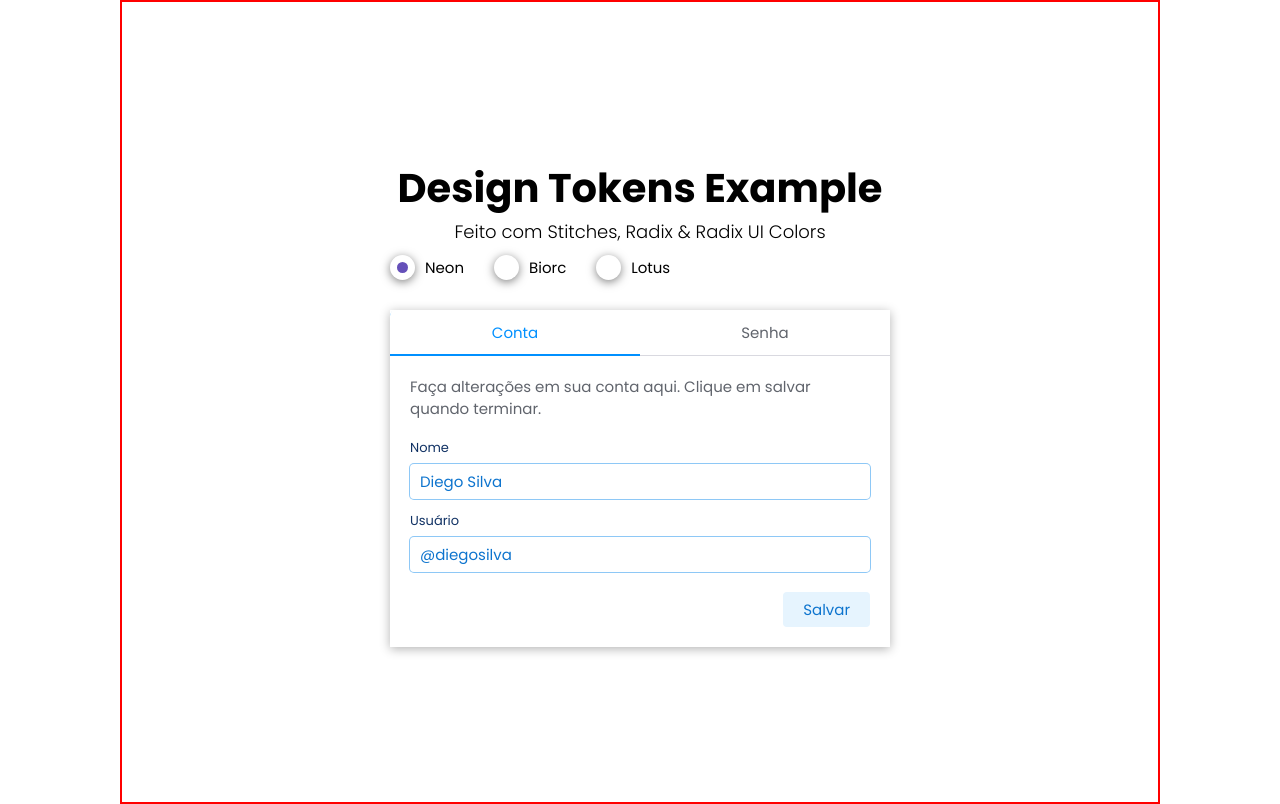
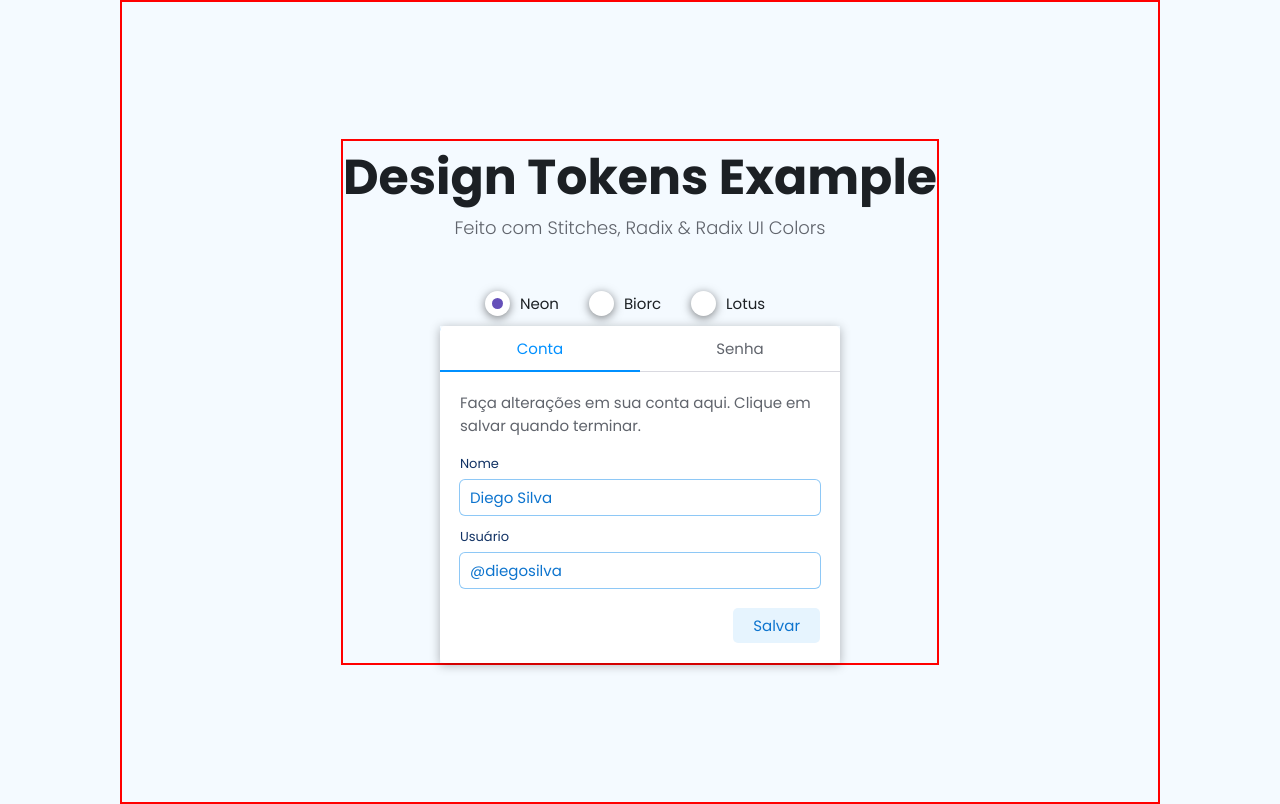
Before and after one commit to diegosilvatech/example--stitches-agnostic, a Next.js app: page / in a window 1280 px wide. Built offline with nearby package versions, Linux system fonts and the light colour scheme.

Commit message:
feat: update tokens

```diff
--- a/src/components/Authenticator/styles.ts
+++ b/src/components/Authenticator/styles.ts
@@ -3,34 +3,37 @@ import { css } from 'styles/stitches.config';
 export const root = css({
   display: 'flex',
   flexDirection: 'column',
-  boxShadow: '$ds-shadow__tab-root'
+  boxShadow: '$ds-shadow__tab-root',
+  maxWidth: 400
 });
 
 export const list = css({
+  display: 'flex',
   flexShrink: 0,
-  display: 'flex',
   borderBottom: '1px solid $ds-color__gray-06'
 });
 
 export const trigger = css({
   all: 'unset',
+  color: '$ds-color__gray-11',
+  backgroundColor: '$ds-color__background-element',
+  fontSize: '$ds-font-size__medium',
   fontFamily: 'inherit',
-  color: '$ds-color__gray-11',
-  backgroundColor: '$ds-color__background',
+  lineHeight: '$ds-line-height__normal',
+  display: 'flex',
+  flex: 1,
+  height: 45,
   padding: '0 $ds-space-04',
-  height: 45,
-  flex: 1,
-  display: 'flex',
   alignItems: 'center',
   justifyContent: 'center',
-  fontSize: 15,
-  lineHeight: 1,
+
   userSelect: 'none',
-  '&:first-child': { borderTopLeftRadius: 6 },
-  '&:last-child': { borderTopRightRadius: 6 },
+
+  '&:first-child': { borderTopLeftRadius: '$ds-radii__small' },
+  '&:last-child': { borderTopRightRadius: '$ds-radii__small' },
   '&:hover': { color: '$ds-color__primary-11' },
   '&[data-state="active"]': {
-    color: '$ds-color__primary-09',
+    color: '$ds-color__primary',
     boxShadow: '$ds-shadow__tab__active'
   },
   '&:focus': {
@@ -40,11 +43,11 @@ export const trigger = css({
 });
 
 export const content = css({
+  backgroundColor: '$ds-color__background-element',
   flexGrow: 1,
   padding: '$ds-space-04',
-  backgroundColor: '$ds-color__background',
-  borderBottomLeftRadius: 6,
-  borderBottomRightRadius: 6,
+  borderBottomLeftRadius: '$ds-radii__small',
+  borderBottomRightRadius: '$ds-radii__small',
   outline: 'none',
   '&:focus': { boxShadow: '$ds-shadow__tab-content__focused' }
 });
@@ -52,37 +55,37 @@ export const content = css({
 export const text = css({
   marginBottom: '$ds-space-04',
   color: '$ds-color__gray-11',
-  fontSize: 15,
-  lineHeight: 1.5
+  fontSize: '$ds-font-size__medium',
+  lineHeight: '$ds-line-height__large'
 });
 
 export const fieldset = css({
   all: 'unset',
-  marginBottom: '$ds-space-03',
-  width: '100%',
   display: 'flex',
   flexDirection: 'column',
-  justifyContent: 'flex-start'
+  justifyContent: 'flex-start',
+  width: '100%',
+  marginBottom: '$ds-space-03'
 });
 
 export const label = css({
-  fontSize: 13,
-  lineHeight: 1,
+  color: '$ds-color__primary-12',
+  fontSize: '$ds-font-size__small',
+  lineHeight: '$ds-line-height__normal',
   marginBottom: '$ds-space-02',
-  color: '$ds-color__primary-12',
   display: 'block'
 });
 
 export const input = css({
   all: 'unset',
   flex: '1 0 auto',
-  borderRadius: 4,
+  height: 35,
   padding: '0 10px',
-  fontSize: 15,
-  lineHeight: 1,
   color: '$ds-color__primary-11',
+  borderRadius: '$ds-radii__small',
+  fontSize: '$ds-font-size__medium',
+  lineHeight: '$ds-line-height__normal',
   boxShadow: '$ds-shadow__input__normal',
-  height: 35,
   '&:focus': { boxShadow: '$ds-shadow__input__focused' }
 });
 
@@ -93,17 +96,17 @@ export const button = css({
   display: 'inline-flex',
   alignItems: 'center',
   justifyContent: 'center',
-  borderRadius: 4,
+  height: 35,
   padding: '0 $ds-space-04',
-  fontSize: 15,
-  lineHeight: 1,
+  borderRadius: '$ds-radii__small',
+  fontSize: '$ds-font-size__medium',
+  lineHeight: '$ds-line-height__normal',
   fontWeight: 500,
-  height: 35,
 
   variants: {
     variant: {
       secondary: {
-        backgroundColor: '$ds-color__background',
+        backgroundColor: '$ds-color__background-element',
         color: '$ds-color__primary-11',
         boxShadow: '$ds-shadow__button__normal',
         '&:focus': { boxShadow: '$ds-shadow__button__focused' }
--- a/src/styles/globalStyles.ts
+++ b/src/styles/globalStyles.ts
@@ -6,8 +6,8 @@ export const globalStyles = globalCss({
     padding: 0
   },
   body: {
-    backgroundColor: '$applicationBackground',
-    color: '$text',
+    backgroundColor: '$ds-color__background-app',
+    color: '$ds-color__text__high-contrast',
     fontFamily: "'Poppins', sans-serif"
   },
   button: {
--- a/src/styles/stitches.config.ts
+++ b/src/styles/stitches.config.ts
@@ -13,25 +13,11 @@ export const {
   theme: {
     colors: neonTokens.colors,
     shadows: neonTokens.shadows,
-    space: neonTokens.space,
-    radii: {
-      0: '4px',
-      1: '8px',
-      2: '16px',
-      rounded: '999px'
-    },
-    fontSizes: {
-      1: '16px',
-      2: '18px',
-      3: '24px',
-      4: '32px',
-      5: '40px',
-      6: '48px'
-    },
-    transitions: {
-      default: '.3s ease',
-      fast: '.1s ease'
-    },
+    space: neonTokens.spaces,
+    radii: neonTokens.radii,
+    fontSizes: neonTokens.fontSizes,
+    lineHeights: neonTokens.lineHeights,
+    transitions: neonTokens.transitions,
     zIndices: {
       base: 10,
       menu: 20,
--- a/src/styles/tokens/biorc/colors.ts
+++ b/src/styles/tokens/biorc/colors.ts
@@ -16,6 +16,5 @@ export const biorcTokens = {
   colors: { ...colors },
   shadows: {
     smooth: `0 2px 10px ${blackA.blackA5}`
-    // smooth: `0 2px 10px red`
   }
 };
--- a/src/styles/tokens/neon/colors.ts
+++ b/src/styles/tokens/neon/colors.ts
@@ -1,18 +1,23 @@
 import { blue, blackA, slate } from '@radix-ui/colors';
 
 const colors = {
-  'ds-color__primary-09': blue.blue9,
-
+  'ds-color__primary': '$ds-color__primary-09',
+  'ds-color__primary-02': blue.blue2,
   'ds-color__primary-03': blue.blue3,
   'ds-color__primary-04': blue.blue4,
   'ds-color__primary-05': blue.blue5,
   'ds-color__primary-07': blue.blue7,
   'ds-color__primary-08': blue.blue8,
+  'ds-color__primary-09': blue.blue9,
   'ds-color__primary-10': blue.blue10,
   'ds-color__primary-11': blue.blue11,
   'ds-color__primary-12': blue.blue12,
 
-  'ds-color__background': 'white',
+  'ds-color__text__low-contrast': slate.slate11,
+  'ds-color__text__high-contrast': slate.slate12,
+
+  'ds-color__background-app': '$ds-color__primary-02',
+  'ds-color__background-element': 'white',
 
   'ds-color__gray-06': slate.slate6,
   'ds-color__gray-11': slate.slate11,
@@ -34,11 +39,27 @@ export const neonTokens = {
 
     'ds-shadow__button__focused': `0 0 0 2px ${colors['ds-color__primary-07']}`
   },
-  space: {
-    'ds-space-00': '',
+  spaces: {
     'ds-space-01': '5px',
     'ds-space-02': '10px',
     'ds-space-03': '15px',
     'ds-space-04': '20px'
+  },
+  fontSizes: {
+    'ds-font-size__small': '13px',
+    'ds-font-size__medium': '15px',
+    'ds-font-size__large': '18px',
+    'ds-font-size__huge': '49px'
+  },
+  lineHeights: {
+    'ds-line-height__normal': 1,
+    'ds-line-height__large': 1.5
+  },
+  radii: {
+    'ds-radii__small': '5px'
+  },
+  transitions: {
+    'ds-transition__default': '.3s ease',
+    'ds-transition__fast': '.1s ease'
   }
 };
--- a/src/templates/Home/styles.ts
+++ b/src/templates/Home/styles.ts
@@ -9,19 +9,21 @@ export const main = css({
 });
 
 export const section = css({
-  // border: '2px solid blue',
-  width: 500
+  border: '2px solid red',
+  display: 'flex',
+  flexDirection: 'column',
+  alignItems: 'center'
 });
 
 export const title = css({
-  color: '$textHighContrast',
-  fontSize: '$5',
+  color: '$ds-color__text__high-contrast',
+  fontSize: '$ds-font-size__huge',
   textAlign: 'center'
 });
 
 export const subtitle = css({
-  color: '$textLowContrast',
-  fontSize: '$2',
+  color: '$ds-color__text__low-contrast',
+  fontSize: '$ds-font-size__large',
   fontWeight: 300,
   textAlign: 'center',
   marginTop: '$1',
@@ -42,8 +44,7 @@ export const buttonWrapper = css({
 });
 
 export const themeSwitcherWrapper = css({
-  // border: '2px solid green',
-  marginBottom: 20
+  marginTop: 40
 });
 
 export const authenticatorWrapper = css({});
```
